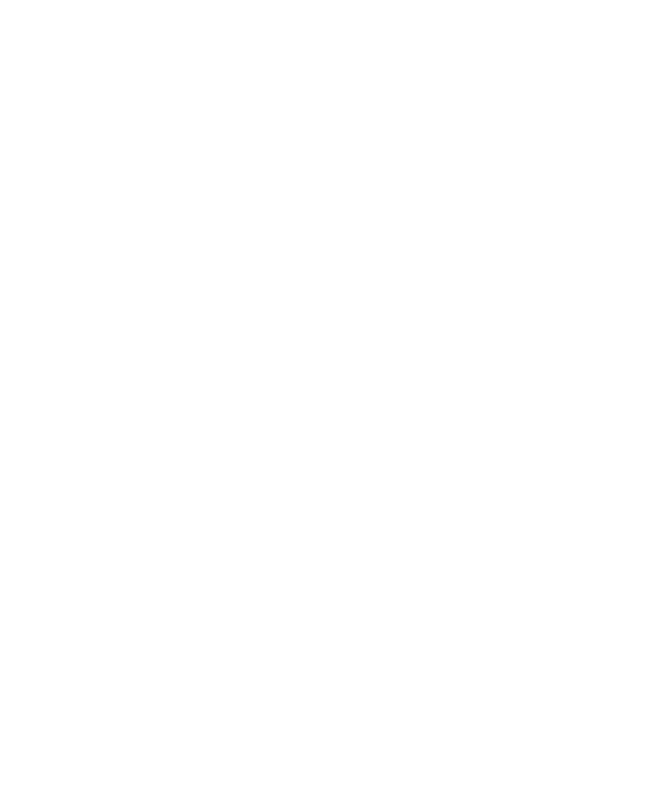
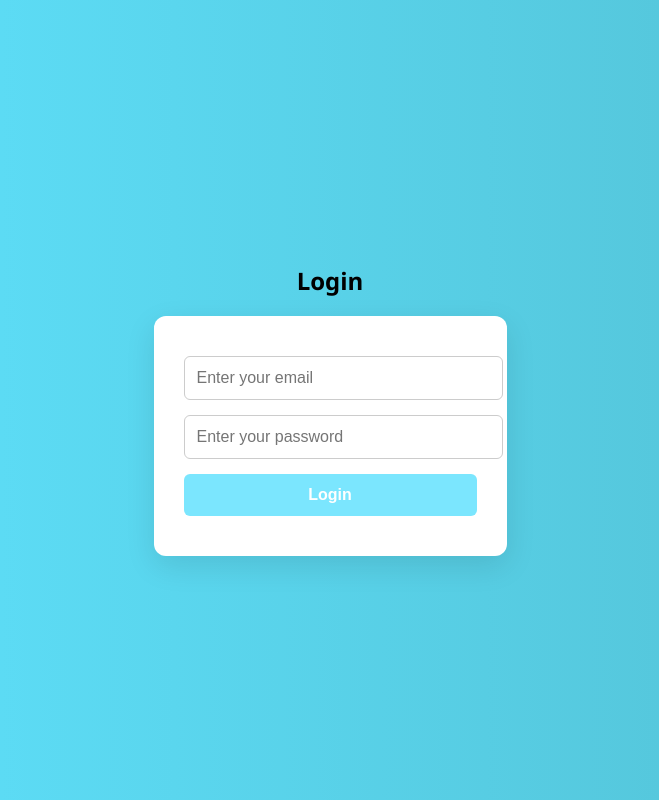
Before and after one commit to p-aks/EventManagement, a React (Create React App) app in the folder frontend/: page /login in a window 1280 px wide. Before the commit this address had no page. Shown: the whole page, without its empty margins (310-969 px from the left). Built offline with nearby package versions, Linux system fonts and the light colour scheme.

Commit message:
Updated the sign-up page and added the Login page

```diff
--- a/frontend/src/App.js
+++ b/frontend/src/App.js
@@ -3,7 +3,7 @@
 import { BrowserRouter as Router, Routes, Route } from "react-router-dom";
 import Home from "./components/Home";
 import SignUp from "./components/SignUp";
-// import Login from "./components/Login"; // Add this if you have login page
+import Login from "./components/Login"; // Import the Login component
 
 function App() {
   return (
@@ -11,7 +11,7 @@
       <Routes>
         <Route path="/" element={<Home />} />
         <Route path="/signup" element={<SignUp />} />
-        {/* <Route path="/login" element={<Login />} /> */}
+        <Route path="/login" element={<Login />} /> {/* Add the login route */}
       </Routes>
     </Router>
   );
--- /dev/null
+++ b/frontend/src/components/Login.css
@@ -0,0 +1,65 @@
+body {
+  margin: 0;
+  font-family: 'Segoe UI', Tahoma, Geneva, Verdana, sans-serif;
+  background: linear-gradient(to right, #5fe4ff, #52bfd2); /* Gradient background */
+}
+
+.login-container {
+  display: flex;
+  flex-direction: column;
+  justify-content: center;
+  align-items: center;
+  height: 100vh;
+}
+
+.login-form {
+  display: flex;
+  flex-direction: column;
+  background-color: #ffffff;
+  padding: 40px 30px;
+  border-radius: 12px;
+  box-shadow: 0 10px 30px rgba(0, 0, 0, 0.1);
+  width: 100%;
+  max-width: 420px;
+  text-align: left;
+}
+
+.login-form h2 {
+  margin-bottom: 20px;
+  font-size: 30px;
+  color: #333333;
+  text-align: center;
+  font-weight: 600;
+}
+
+.login-form input {
+  width: 100%;
+  padding: 12px;
+  margin-bottom: 15px;
+  border: 1px solid #ccc;
+  border-radius: 6px;
+  font-size: 16px;
+  outline: none;
+  transition: border-color 0.3s ease;
+}
+
+.login-form input:focus {
+  border-color: #7bd2fe; /* Focus color */
+}
+
+.login-form button {
+  width: 100%;
+  padding: 12px;
+  background-color: #7be6fe;
+  color: white;
+  border: none;
+  border-radius: 6px;
+  font-size: 16px;
+  font-weight: bold;
+  cursor: pointer;
+  transition: background-color 0.3s ease;
+}
+
+.login-form button:hover {
+  background-color: #5fecff;
+}
--- /dev/null
+++ b/frontend/src/components/Login.js
@@ -0,0 +1,65 @@
+import React, { useState } from "react";
+import axios from "axios";
+import "./Login.css"; // optional styling
+
+const Login = () => {
+  const [formData, setFormData] = useState({
+    email: "",
+    password: "",
+  });
+
+  const handleChange = (e) => {
+    setFormData({
+      ...formData,
+      [e.target.name]: e.target.value
+    });
+  };
+
+  const handleSubmit = async (e) => {
+    e.preventDefault();
+
+    try {
+      // Replace URL with your backend login endpoint
+      const response = await axios.post("http://localhost:5000/api/login", formData);
+
+      if (response.data.success) {
+        alert("Login successful!");
+        // Redirect to the dashboard or home page
+      } else {
+        alert("Invalid credentials");
+      }
+    } catch (err) {
+      console.error(err);
+      alert("Login failed! Try again later.");
+    }
+  };
+
+  return (
+    <div className="login-container">
+      <h2>Login</h2>
+      <form onSubmit={handleSubmit} className="login-form">
+        <input
+          type="email"
+          name="email"
+          value={formData.email}
+          onChange={handleChange}
+          placeholder="Enter your email"
+          required
+        />
+
+        <input
+          type="password"
+          name="password"
+          value={formData.password}
+          onChange={handleChange}
+          placeholder="Enter your password"
+          required
+        />
+
+        <button type="submit">Login</button>
+      </form>
+    </div>
+  );
+};
+
+export default Login;
--- a/frontend/src/components/SignUp.css
+++ b/frontend/src/components/SignUp.css
@@ -1,47 +1,53 @@
-/* SignUp.css */
 body {
   margin: 0;
   font-family: 'Segoe UI', Tahoma, Geneva, Verdana, sans-serif;
-  background: linear-gradient(to right, #6a11cb, #2575fc);
+  background: linear-gradient(to right, #ff7e5f, #feb47b); /* Gradient background */
+  display: flex;
+  justify-content: center;
+  align-items: center;
+  min-height: 100vh;
 }
 
 .signup-container {
-  display: flex;
-  justify-content: center;
-  align-items: center;
-  height: 100vh;
+  width: 100%;
+  max-width: 420px;
+  padding: 2rem;
 }
 
 .signup-form {
   background-color: #ffffff;
-  padding: 40px 30px;
-  border-radius: 12px;
-  box-shadow: 0 10px 30px rgba(0, 0, 0, 0.15);
+  padding: 2.5rem;
+  border-radius: 16px;
+  box-shadow: 0 10px 30px rgba(0, 0, 0, 0.1);
   width: 100%;
-  max-width: 420px;
-  text-align: left;
 }
 
 .signup-form h2 {
-  margin-bottom: 25px;
-  font-size: 28px;
+  margin-bottom: 1.5rem;
+  font-size: 1.8rem;
   color: #333333;
   text-align: center;
+  font-weight: 600;
+}
+
+.form-group {
+  margin-bottom: 1.25rem;
+  width: 100%;
 }
 
 .signup-form label {
-  font-size: 14px;
-  font-weight: 600;
-  color: #444;
-  margin-bottom: 6px;
   display: block;
+  margin-bottom: 0.5rem;
+  font-size: 0.9rem;
+  color: #4a5568;
+  font-weight: 500;
 }
 
 .signup-form input,
 .signup-form select {
   width: 100%;
   padding: 12px;
-  margin-bottom: 20px;
+  margin-bottom: 15px;  /* Reduced margin to match login form */
   border: 1px solid #ccc;
   border-radius: 6px;
   font-size: 16px;
@@ -51,13 +57,14 @@
 
 .signup-form input:focus,
 .signup-form select:focus {
-  border-color: #2575fc;
+  border-color: #feb47b; /* Focus color to match gradient theme */
+  box-shadow: 0 0 0 3px rgba(66, 153, 225, 0.2);
 }
 
 .signup-form button {
   width: 100%;
   padding: 12px;
-  background-color: #2575fc;
+  background-color: #7bfef3; /* Gradient button color */
   color: white;
   border: none;
   border-radius: 6px;
@@ -68,12 +75,33 @@
 }
 
 .signup-form button:hover {
-  background-color: #1a5fe0;
+  background-color: #5ffffc; /* Hover color */
 }
 
 .signup-form p {
   text-align: center;
-  margin-top: 15px;
-  font-size: 14px;
+  margin-top: 1.5rem;
+  font-size: 0.9rem;
   color: #666;
 }
+
+.signup-form a {
+  color: #4299e1;
+  text-decoration: none;
+  font-weight: 500;
+}
+
+.signup-form a:hover {
+  text-decoration: underline;
+}
+
+/* Responsive adjustments */
+@media (max-width: 480px) {
+  .signup-container {
+    padding: 1rem;
+  }
+
+  .signup-form {
+    padding: 1.5rem;
+  }
+}
--- a/frontend/src/components/signUp.js
+++ b/frontend/src/components/signUp.js
@@ -1,4 +1,3 @@
-// src/components/SignUp.js
 import React, { useState } from "react";
 import axios from "axios";
 import "./SignUp.css"; // optional styling
@@ -14,7 +13,7 @@
   const handleChange = (e) => {
     setFormData({
       ...formData,
-      [e.target.name]: e.target.value
+      [e.target.name]: e.target.value,
     });
   };
 
@@ -36,34 +35,33 @@
     <div className="signup-container">
       <h2>Sign Up</h2>
       <form onSubmit={handleSubmit}>
-        <label>Name:</label>
         <input
           type="text"
           name="name"
           value={formData.name}
           onChange={handleChange}
+          placeholder="Enter your name"
           required
         />
 
-        <label>Email:</label>
         <input
           type="email"
           name="email"
           value={formData.email}
           onChange={handleChange}
+          placeholder="Enter your email"
           required
         />
 
-        <label>Password:</label>
         <input
           type="password"
           name="password"
           value={formData.password}
           onChange={handleChange}
+          placeholder="Enter your password"
           required
         />
 
-        <label>Role:</label>
         <select
           name="role"
           value={formData.role}
```
